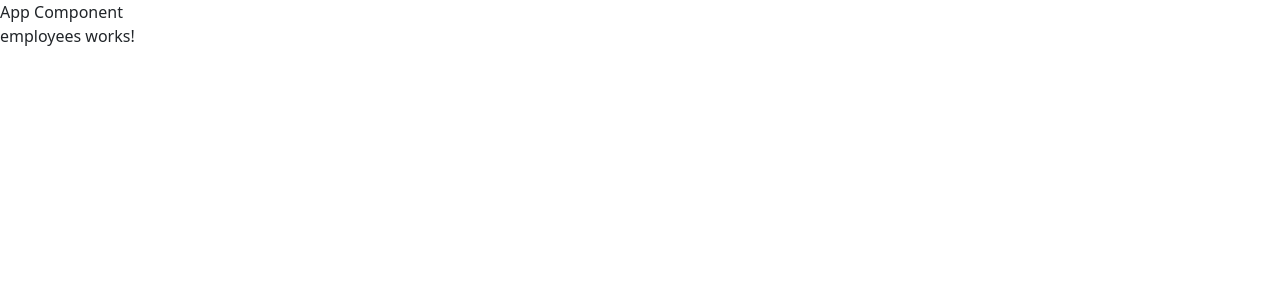
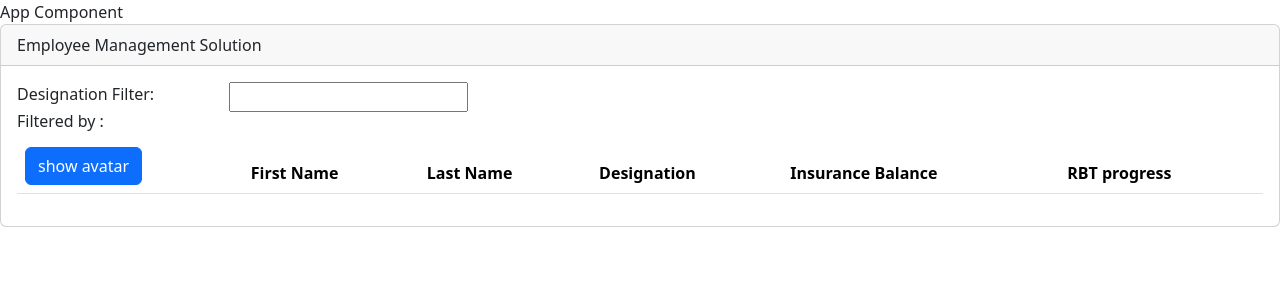
Before and after one commit to sumitmittal-github/Angular-EmployeeManagementSolution, an Angular app: page / in a window 1280 px wide. Shown: the top 300 px of the page. Built offline with nearby package versions, Linux system fonts and the light colour scheme.

Commit message:
updated emoloyee html

```diff
--- a/src/app/employees/employees.component.html
+++ b/src/app/employees/employees.component.html
@@ -1 +1,36 @@
-<p>employees works!</p>
+<div class="card">
+
+    <div class="card-header">
+        {{title}}
+    </div>
+
+    <div class="card-body">
+        <div class="row">
+            <div class="col-md-2"> Designation Filter:</div>
+            <div class="col-md-4">
+                <input type="text" />
+            </div>
+        </div>
+        <div class="row">
+            <div class="col-md-6">
+                <h6>Filtered by : </h6>
+            </div>
+        </div>
+        <div class="table-responsive">
+            <table class="table">
+                <thead>
+                    <tr>
+                        <th><button class="btn btn-primary"> show avatar </button></th>
+                        <th>First Name</th>
+                        <th>Last Name</th>
+                        <th>Designation</th>
+                        <th>Insurance Balance</th>
+                        <th>RBT progress</th>
+                    </tr>
+                </thead>
+                <tbody>
+                </tbody>
+            </table>
+        </div>
+    </div>
+</div>
--- a/src/app/employees/employees.component.ts
+++ b/src/app/employees/employees.component.ts
@@ -17,4 +17,6 @@ export class EmployeesComponent implements OnInit {
     console.log('Method not implemented.');
   }
 
+  title: string = "Employee Management Solution";
+
 }
```
